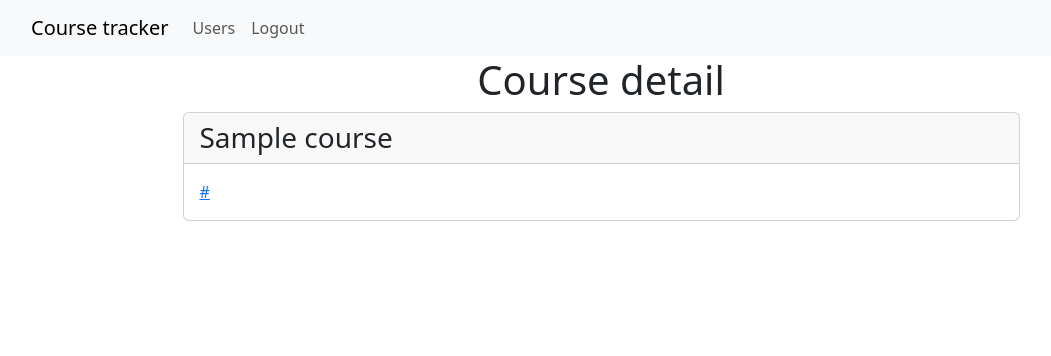
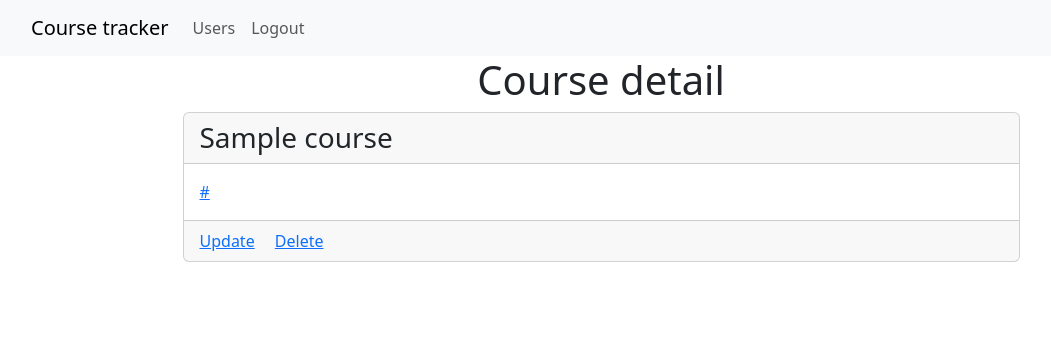
Before and after one commit to remortalite/course_tracker, a Django app: page /courses/1/ in a window 1280 px wide. Shown: the top 356 px of the page, without its empty margins (39-1090 px from the left). Run offline with Django 5.2, Linux system fonts and the light colour scheme; a user stored in the database is signed in; tables that the repository leaves empty hold one stand-in row (values such as "Sample post"); some libraries are stand-ins or nearby versions.

Commit message:
Add links on courses.detail page

```diff
--- a/course_tracker/templates/courses/course_detail.html
+++ b/course_tracker/templates/courses/course_detail.html
@@ -10,7 +10,12 @@
     <div class="card col-9">
         <div class="h3 card-header">{{ object.name }}</div>
         <div class="card-body"><a href="{{ object.url }}">{{ object.url }}</a></div>
-    </div>
+
+        <div class="card-footer">
+            <a class="card-link" href="{% url 'courses.update' pk=object.id %}">Update</a>
+            <a class="card-link" href="{% url 'courses.delete' pk=object.id %}">Delete</a>
+        </div>
+        </div>
 </div>
 
 {% endblock content %}
```
